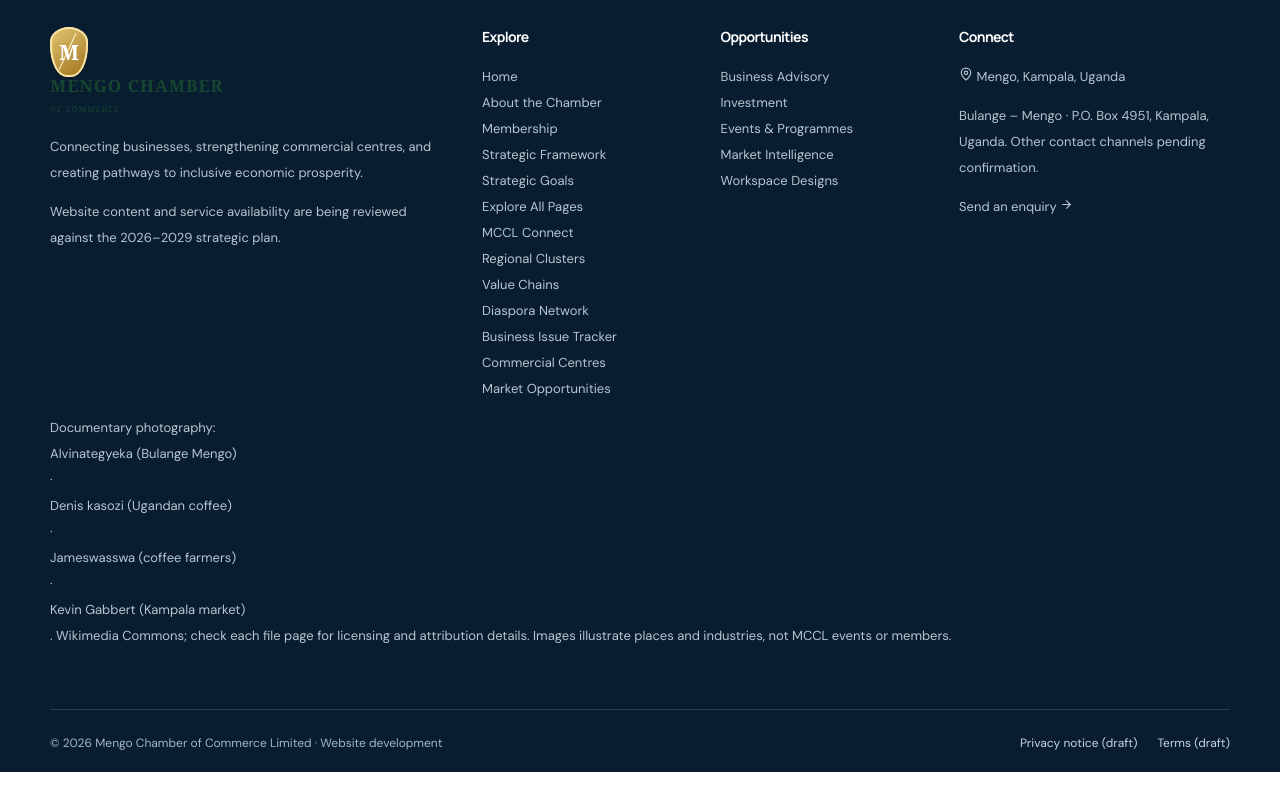
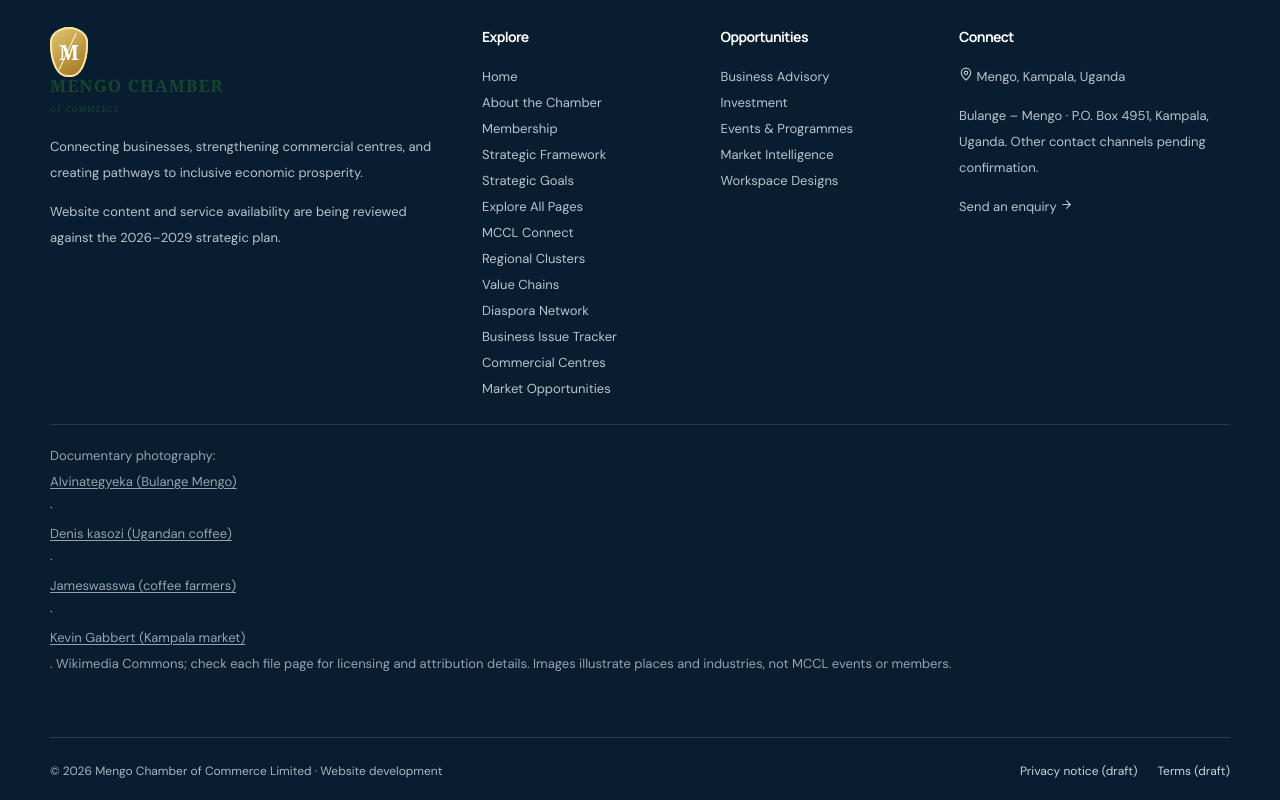
Before and after one commit to watumwa/mengo, a Next.js app: page / in a window 1280 px wide. Shown: the part 3234-4034 px from the top of the page. Before the commit the page ends 4006 px from the top, so only its background shows below. Built offline with nearby package versions, Linux system fonts and the light colour scheme.

Commit message:
Style accessible photography attribution in shared footer

```diff
--- a/app/premium-experience.css
+++ b/app/premium-experience.css
@@ -62,3 +62,5 @@
 .pagehero.mcc-hero-commerce{background-image:linear-gradient(90deg,rgba(8,42,31,.96),rgba(8,42,31,.77) 50%,rgba(8,42,31,.24)),url('https://commons.wikimedia.org/wiki/Special:FilePath/Kampala_Market.jpg?width=1600')!important}
 .pagehero.mcc-hero-learning{background-image:linear-gradient(90deg,rgba(8,42,31,.96),rgba(8,42,31,.77) 50%,rgba(8,42,31,.24)),url('https://commons.wikimedia.org/wiki/Special:FilePath/Coffee_farmers_harvesting_coffee.jpg?width=1600')!important}
 .pagehero.mcc-hero-general{background-image:linear-gradient(90deg,rgba(8,42,31,.96),rgba(8,42,31,.77) 50%,rgba(8,42,31,.24)),url('https://commons.wikimedia.org/wiki/Special:FilePath/Bulange_Mengo.jpg?width=1600')!important}
+
+.mcc-image-credits{font-size:11px;line-height:1.7;opacity:.8;border-top:1px solid rgba(255,255,255,.15);padding-top:18px;margin:22px 0}.mcc-image-credits a{text-decoration:underline;text-underline-offset:2px;color:inherit}
```
